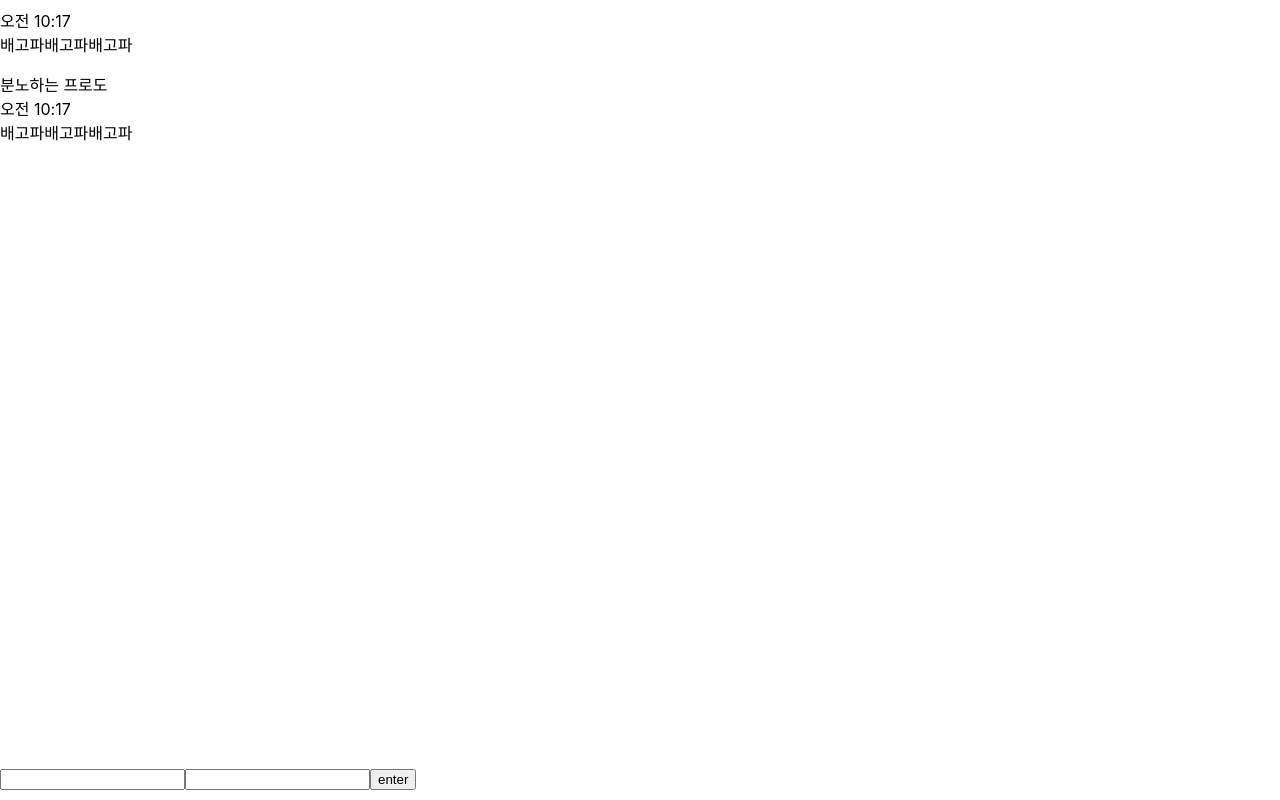
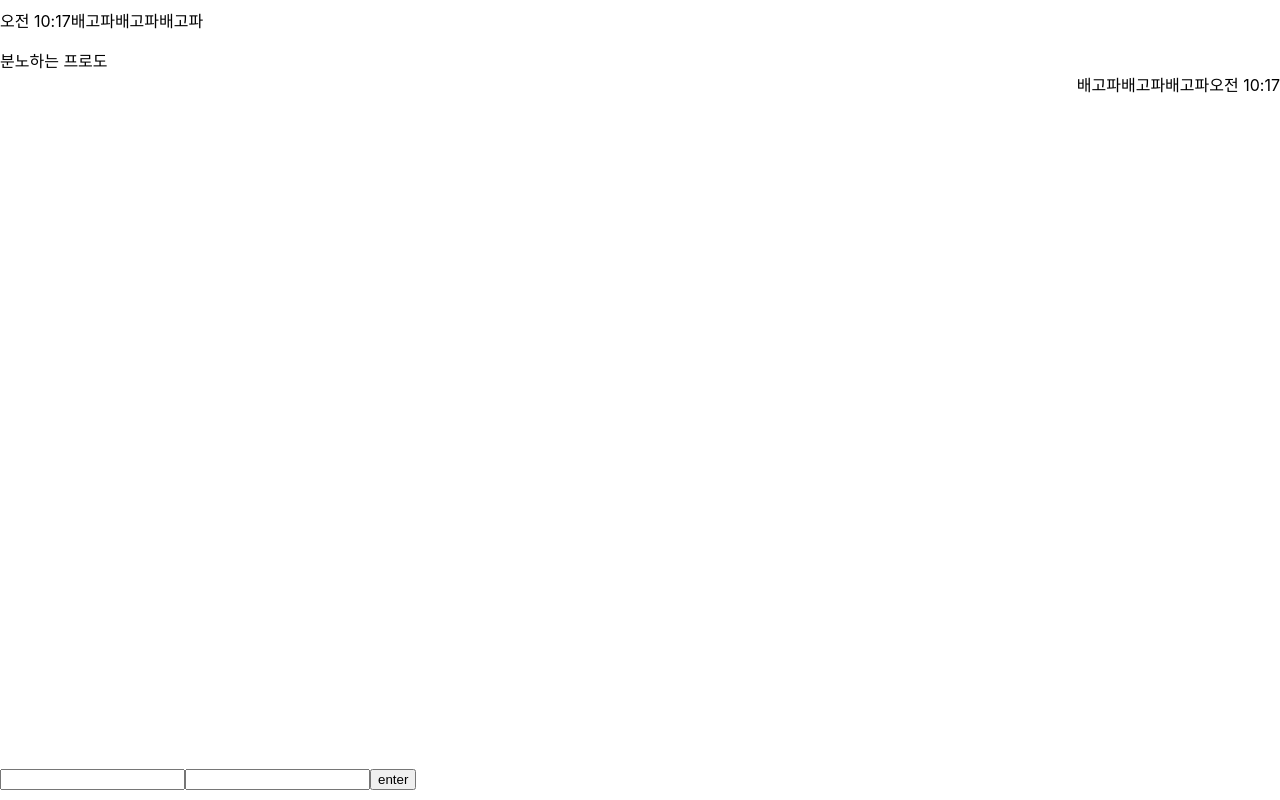
Before and after one commit to dogFootLog/kajjao-talk, a React (Create React App) app: page / in a window 1280 px wide. Built offline with nearby package versions, Linux system fonts and the light colour scheme.

Commit message:
[220723] className 전환

```diff
--- a/src/components/balloons/Balloons.tsx
+++ b/src/components/balloons/Balloons.tsx
@@ -20,7 +20,9 @@ const Balloon = ({ sender, time, children, showSender }: ballonProps) => (
     {showSender && sender !== 'me' && (
       <div className="balloon-sender">{`${sender}`}</div>
     )}
-    <div className={`${sender === 'me' ? 'span-wrap-me' : 'span-wrap-other'}`}>
+    <div
+      className={styles[sender === 'me' ? 'span-wrap-me' : 'span-wrap-other']}
+    >
       <div className="balloon-time">{time}</div>
       <div className="balloon-child">{children}</div>
     </div>
```
